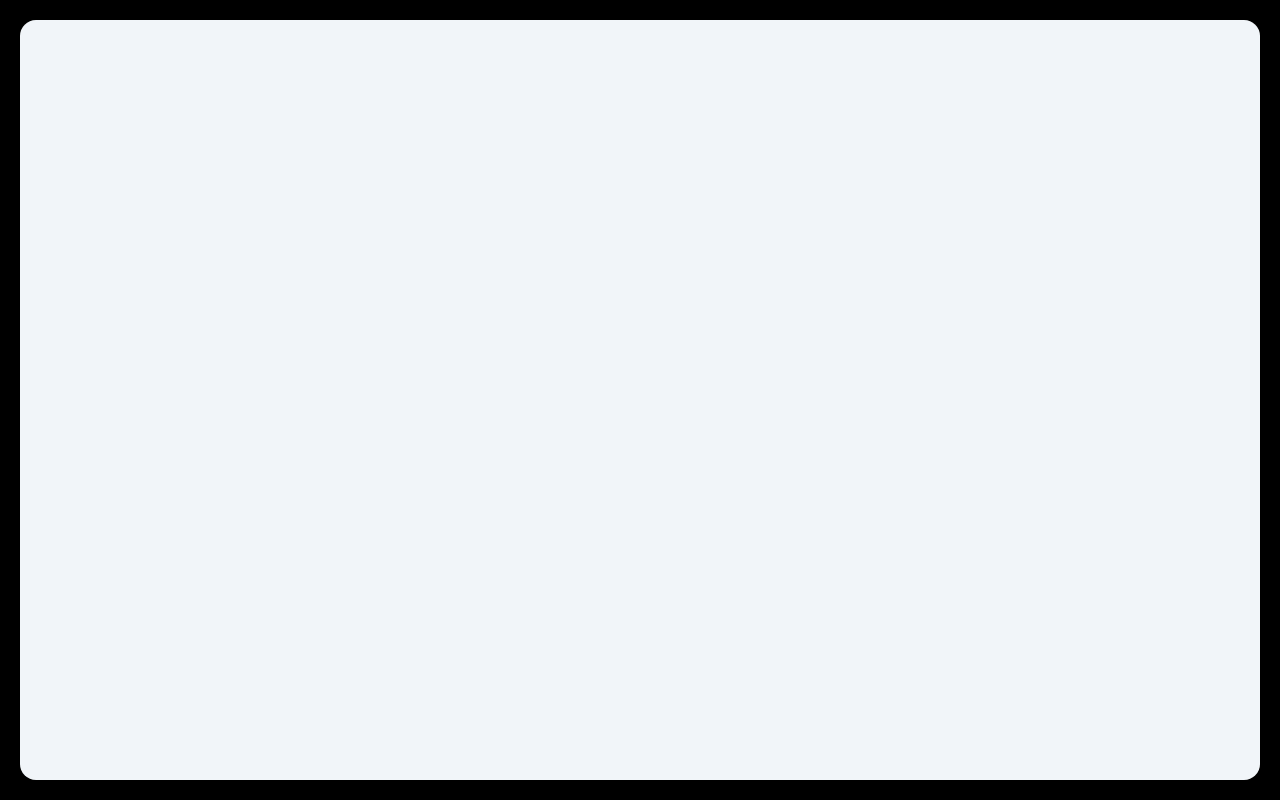
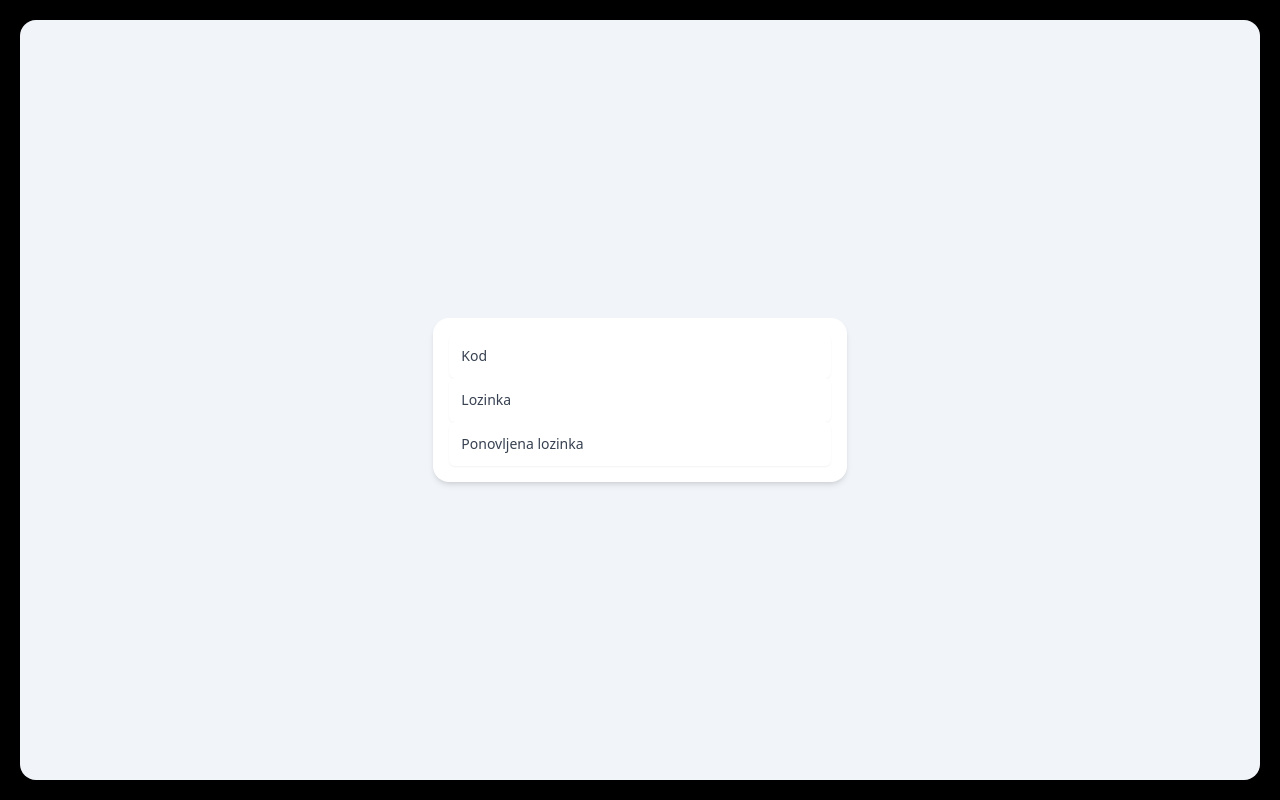
Before and after one commit to buckneer/stud, a React (Create React App) app in the folder client/: page /password in a window 1280 px wide. Before the commit this address had no page. Built offline with nearby package versions, Linux system fonts and the light colour scheme.

Commit message:
Set password changes

```diff
--- a/client/src/App.tsx
+++ b/client/src/App.tsx
@@ -22,6 +22,7 @@ import { RootState } from './app/store';
 import UniAdd from './pages/admin/UniAdd/UniAdd';
 import Container from './components/container';
 import Navbar from './components/navbar';
+import SetPassword from './pages/service/SetPassword/SetPassword';
 
 function App() {
   const session = useSelector((state: RootState) => state.session);
@@ -34,6 +35,8 @@ function App() {
 
         <Container>
           <Routes>
+            <Route path="/password/:code" element={<SetPassword />} />
+            <Route path="/password" element={<SetPassword />} />
             <Route path='/login' element={<Login />} />
 
             {/* User has to be logged in to access these */}
@@ -49,7 +52,6 @@ function App() {
               <Route path='/uni/:uni/department/:dep/exam/add' element={<ExamAdd/>} />
               <Route path='/uni/:uni/department/:dep/grade/add' element={<GradeAdd/>} />
               <Route path='/uni/:uni/service/add' element={<ServiceAdd/>} />
-
               {/* User has to have admin privileges */}
               {/* TODO: CHANGE THIS TO AdminRequired! */}
               <Route element={<TokenRequired />}>
--- /dev/null
+++ b/client/src/pages/service/SetPassword/SetPassword.tsx
@@ -0,0 +1,34 @@
+// import ReactCodeInput from 'react-code-input';
+import React, { useEffect, useState } from 'react'
+import InputField from '../../../components/InputField/InputField';
+import { useParams } from 'react-router-dom';
+
+const SetPassword = () => {
+  const [ insertCode, setInsertCode ] = useState(false);
+  const [ password, setPassword ] = useState('');
+  const [ repeatPass, setRepeatPass ] = useState('');
+  const [ codeVal, setCodeVal ] = useState('');
+
+  const { code } = useParams();
+
+  useEffect(() => {
+    if(!code) {
+      setInsertCode(true);
+    }
+  }, [ code ]);
+
+  return (
+    <div className='flex justify-center items-center'>
+      <div className="card">
+        {/* <div>
+          <ReactCodeInput name="code" inputMode='full-width-latin' type='text' fields={8} onChange={(e) => console.log(e)} />
+        </div> */}
+        <InputField id="code" name="Kod" type="text" setVal={(e: any) => setCodeVal(e.target.value)} inputVal={codeVal} />
+        <InputField id="password" name="Lozinka" type="password" setVal={(e: any) => setPassword(e.target.value)} inputVal={password}/>
+        <InputField id="resetPassword" name="Ponovljena lozinka" type="password" setVal={(e: any) => setPassword(e.target.value)} inputVal={repeatPass}/>
+      </div>
+    </div>
+  )
+}
+
+export default SetPassword;
```
